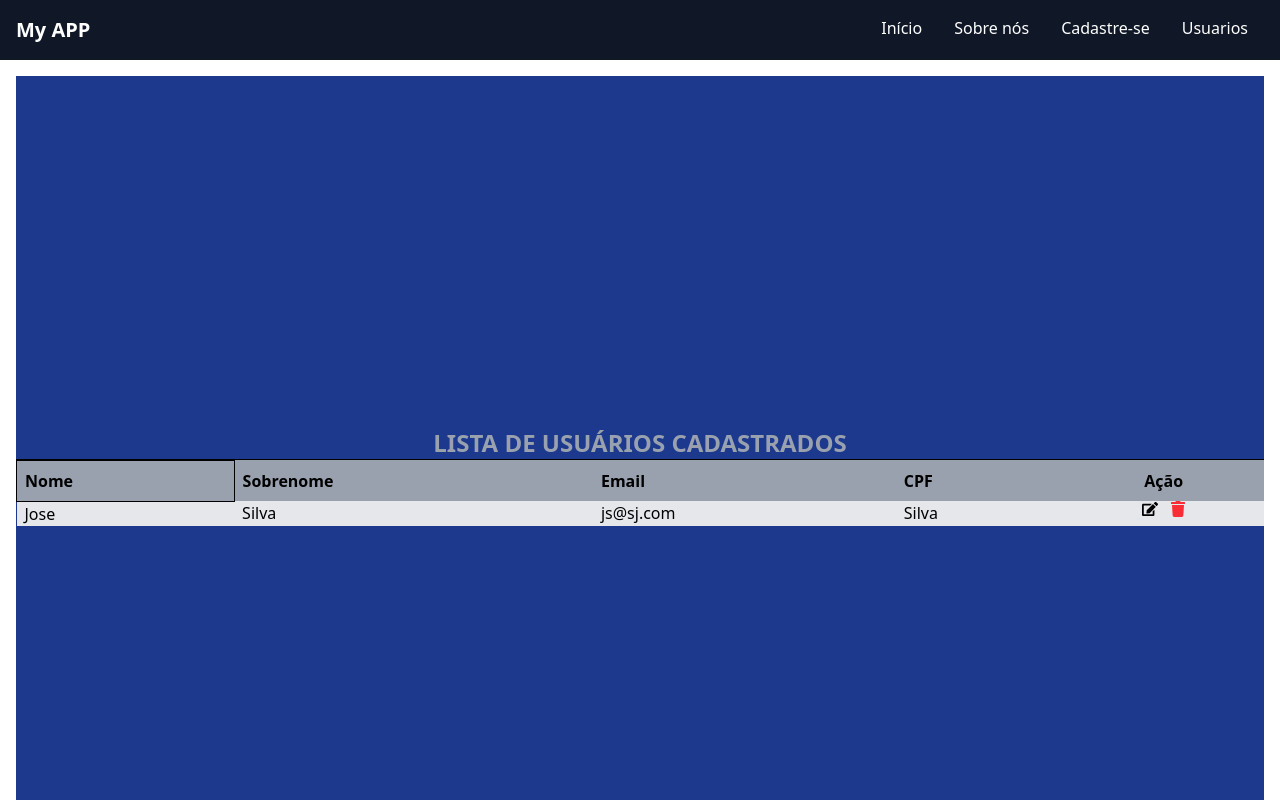
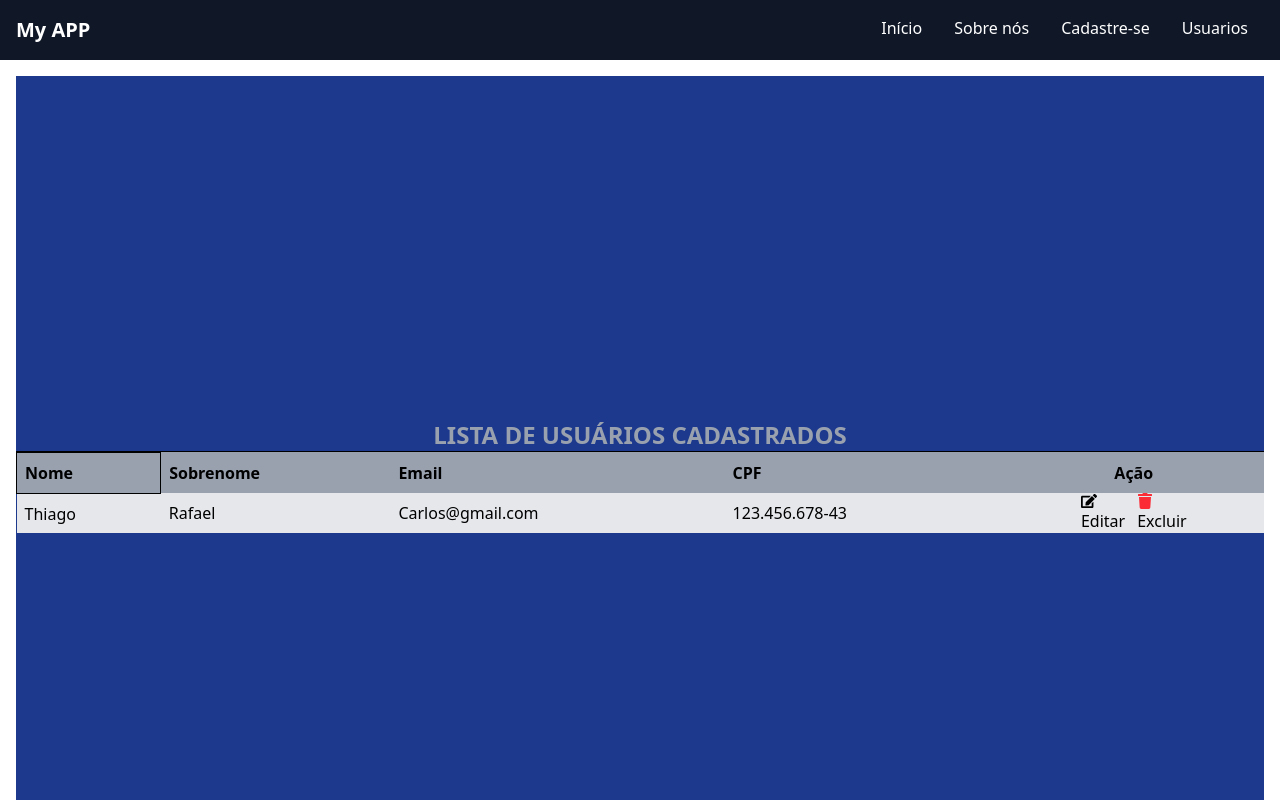
Before and after one commit to joaomarti755/AulaReact, a React (Vite) app: page /usuarios in a window 1280 px wide. Shown: the top 800 px of the page. Built offline with nearby package versions, Linux system fonts and the light colour scheme; data requests are answered from the project's data file.

Commit message:
aula 1703 completo

```diff
--- a/api.tsx
+++ b/api.tsx
@@ -6,6 +6,7 @@ export interface Usuario{
     id?: string | number;
     nome: string,
     sobrenome: string,
+    email: string,
     cpf: string
 }
 
--- a/db.json
+++ b/db.json
@@ -1,11 +1,11 @@
 {
   "usuarios": [
     {
-      "id": "0525",
-      "nome": "Jose",
-      "sobrenome": "Silva",
-      "email": "js@sj.com",
-      "cpf": "12121212"
+      "id": "fe34",
+      "nome": "Thiago",
+      "sobrenome": "Rafael",
+      "email": "Carlos@gmail.com",
+      "cpf": "123.456.678-43"
     }
   ]
 }
--- a/src/pages/Users.tsx
+++ b/src/pages/Users.tsx
@@ -2,14 +2,16 @@ import { useEffect, useState } from "react";
 
 import { getUsuarios, deleteUsuario, updateUsuario, type Usuario } from "../../api";
 
-import { FaEdit, FaTrash } from "react-icons/fa";
+import { FaEdit, FaTimes, FaTrash, FaSave } from "react-icons/fa";
 import Swal from 'sweetalert2'
+import { FaS } from "react-icons/fa6";
 
 function Users() {
   const [usuarios, setUsuarios] = useState<any[]>([])
   const [loading, setLoading] = useState(true)
   const [editingId, setEditingId] = useState<string | number | null>(null)
   const [editedUser, setEditedUser] = useState<Usuario | null>(null)
+  const [isUpdating, setIsUpdating] = useState(false)
 
   const fetchUsuarios = async () => {
     try{
@@ -55,6 +57,82 @@ function Users() {
     setEditedUser({ ...usuario })
   }
 
+  const handleChanges = (e: React.ChangeEvent<HTMLInputElement>) => {
+    if (!editedUser) return;
+    const { name, value } = e.target
+    setEditedUser(prev => ({
+      ...prev!,
+      [name]: value
+    }))
+  }
+
+  const handleSave = async () => {
+    if (!editedUser || !editingId) return
+    setIsUpdating(true)
+    try {
+      setIsUpdating(true)
+      await updateUsuario(editingId, editedUser)
+      setUsuarios(prev => prev.map(user => user.id === editedUser.id ? editedUser : user))
+      setEditingId(null)
+      Swal.fire("Atualizado", "O usuário foi atualizado com sucesso", "success")
+    } catch (error) {
+      console.log("Erro ao atualizar o usuário", error)
+      Swal.fire("Erro!", "Não foi possível atualizar o usuário", "error")
+    } finally {
+      setEditedUser(null)
+      setEditedUser(null)
+      setIsUpdating(false)
+    }
+  }
+
+  const handleCancel = () => {
+    setEditingId(null)
+    setEditedUser(null)
+  }
+
+  const renderInputField = (fieldname: keyof Usuario, value: string) => {
+    return (
+      <input
+      type="text"
+      name={fieldname}
+      value={value}
+      onChange={handleChanges}
+      className="p-2"
+      />
+    )
+
+  }
+
+  const renderActions = (usuario: Usuario) => {
+    if (usuario.id === editingId) {
+      return (
+        <div className="flex justify-center gap-3">
+          <button onClick={handleSave} disabled={isUpdating}>
+            <FaSave />
+            <span> Salvar </span>
+          </button>
+          <button onClick={handleCancel} disabled={isUpdating}>
+            <FaTimes />
+            <span> Cancelar </span>
+          </button>
+        </div>
+      )
+    } else {
+      return (
+        <>
+        <button onClick={() => handleEdit(usuario)}>
+          <FaEdit />
+          <span> Editar </span>
+        </button>
+        <button onClick={() => handleDelete(usuario.id)}>
+          <FaTrash className="text-red-500" />
+          <span> Excluir </span>
+        </button>
+        </>
+      )
+    }
+  }
+
   return (
     <div className="h-screen flex flex-col items-center justify-center bg-blue-900">
       <h1 className="text-2xl font-bold text-center text-gray-400">
@@ -79,15 +157,24 @@ function Users() {
         <tbody className="bg-gray-200">
           {usuarios.map((usuario) => (
             <tr>
-              <td className="px-2"> {usuario.nome} </td>
-              <td className="px-2"> {usuario.sobrenome} </td>
-              <td className="px-2"> {usuario.email}  </td>
-              <td className="px-2"> {usuario.sobrenome} </td>
+              <td className="px-2">
+                {editingId === usuario.id ?
+                  renderInputField("nome", editedUser?.nome || "") : usuario.nome}
+              </td>
+              <td className="px-2">
+                {editingId === usuario.id ?
+                  renderInputField("sobrenome", editedUser?.sobrenome || "") : usuario.sobrenome}
+              </td>
+              <td className="px-2">
+                {editingId === usuario.id ?
+                  renderInputField("email", editedUser?.email || "") : usuario.email}
+              </td>
+              <td className="px-2">
+                {editingId === usuario.id ?
+                  renderInputField("cpf", editedUser?.cpf || "") : usuario.cpf}
+              </td>
               <td className="px-2 text-center flex justify-center gap-3">
-                <FaEdit />
-                <button onClick={() => handleDelete(usuario.id)}>
-                  <FaTrash className="text-red-500" />
-                </button>
+                {renderActions(usuario)}
               </td>
             </tr>
           ))}
```
Also changed, not shown: 1 other file (tests, documents, lock files or other folders).
